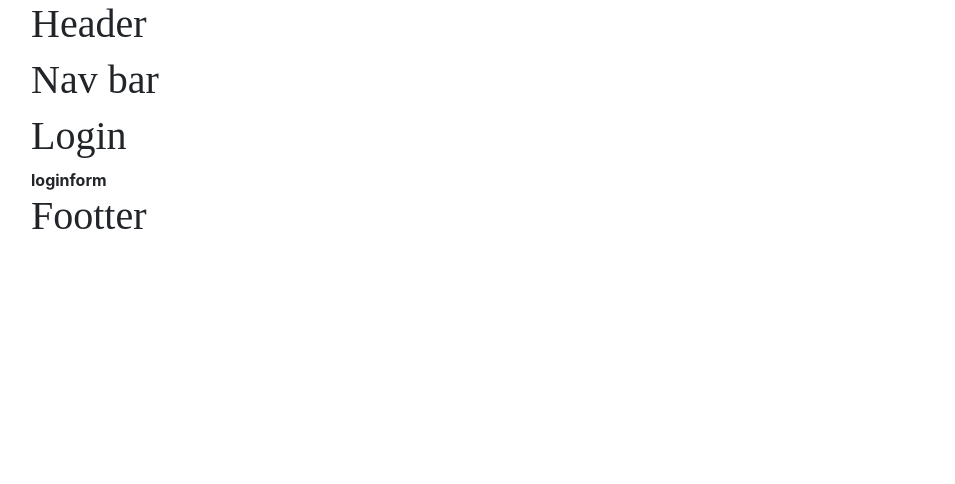
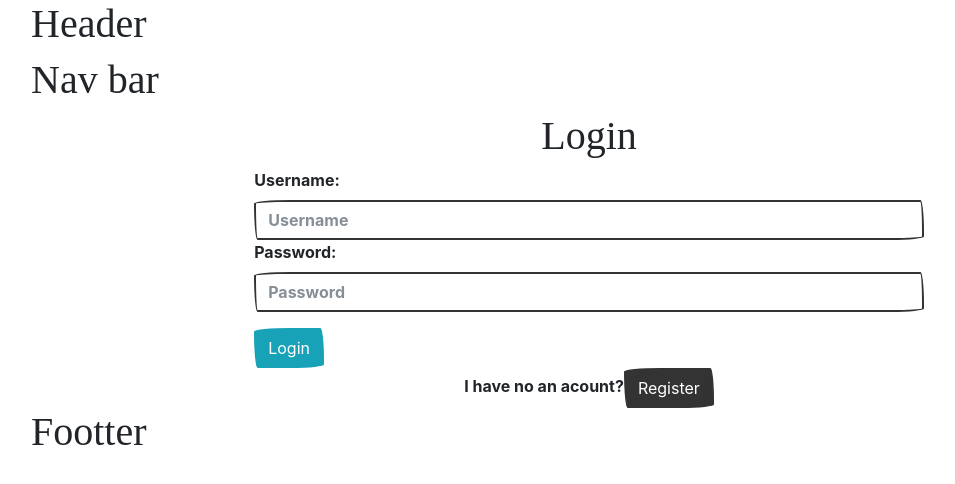
Before and after one commit to tienthienngt1/project-reactjs1, a React (Create React App) app: page /login in a window 1280 px wide. Shown: the top 484 px of the page, without its empty margins (51-1006 px from the left). Built offline with nearby package versions, Linux system fonts and the light colour scheme; a web font is replaced by a local one.

Commit message:
finished form login and register

```diff
--- a/src/component/login/LoginForm.js
+++ b/src/component/login/LoginForm.js
@@ -1,9 +1,52 @@
-import React from 'react';
+import { useState } from "react"
+import { Form, Button } from "react-bootstrap";
+import { Link } from "react-router-dom";
 
 const LoginForm = () => {
+    //set state
+    const [form, setForm] = useState({
+        username: '' , password: ''
+    })
+    const {username, password} = form
+    //onchange
+    const onchangeForm = event => {
+        setForm({...form, [event.target.name]:event.target.value})
+    }
+    //onsubmit form
+    const onsubmitForm = event => {
+        event.preventDefault()
+    }
     return (
-        <div>
-            loginform
+        <div className='formHome'>
+            <Form onSubmit={onsubmitForm}>
+                <Form.Group>
+                    <Form.Label>Username:</Form.Label>
+                    <Form.Control
+                        onChange={onchangeForm}
+                        value={username}
+                        type="text"
+                        name="username"
+                        placeholder="Username"
+                        />
+                </Form.Group>
+                <Form.Group>
+                    <Form.Label>Password:</Form.Label>
+                    <Form.Control
+                        onChange={onchangeForm}
+                        value={password}
+                        type="text"
+                        name="password"
+                        placeholder="Password"
+                    />
+                </Form.Group>
+                <Button type="submit" variant="info" className="mt-3">Login</Button>
+            </Form>
+            <center>
+                I have no an acount?
+                <Link to="register">
+                    <Button variant="primary">Register</Button>
+                </Link>
+            </center>
         </div>
     );
 };
--- a/src/component/register/RegisterForm.js
+++ b/src/component/register/RegisterForm.js
@@ -1,10 +1,63 @@
-import React from 'react';
+import { useState } from "react"
+import { Form, Button } from "react-bootstrap"
+import { Link } from "react-router-dom"
 
 const RegisterForm = () => {
+    //set state
+    const [form, setForm] = useState({
+        username:'' , password: '' , confirmPassword:''
+    })
+    const {username, password, confirmPassword} = form
+    //set value into state
+    const onchangeForm = event => {
+        setForm({...form, [event.target.name]: event.target.value})
+    }
+    //onsubmit form
+    const onsubmitForm = event => {
+        event.preventDefault()
+    }
     return (
-        <div>
-            register form
-        </div>
+        <>
+            <Form onSubmit={onsubmitForm}>
+                <Form.Group>
+                    <Form.Label>Username:</Form.Label>
+                    <Form.Control
+                        value={username}
+                        onChange={onchangeForm}
+                        type="text"
+                        name="username"
+                        placeholder="Username"
+                        />
+                </Form.Group>
+                <Form.Group>
+                    <Form.Label>Password:</Form.Label>
+                    <Form.Control
+                        value={password}
+                        onChange={onchangeForm}
+                        type="text"
+                        name="password"
+                        placeholder="Password"
+                        />
+                </Form.Group>
+                <Form.Group>
+                    <Form.Label>Confirm Password:</Form.Label>
+                    <Form.Control
+                        value={confirmPassword}
+                        onChange={onchangeForm}
+                        type="text"
+                        name="confirmPassword"
+                        placeholder="Confirm Password"
+                    />
+                </Form.Group>
+                <Button type="submit" variant="info" className="mt-3">Register</Button>
+            </Form>
+            <center>
+                I have an acount?
+                <Link to="login">
+                    <Button variant="primary">Login</Button>
+                </Link>
+            </center>
+        </>
     );
 };
 
--- a/src/pages/layouts/index.js
+++ b/src/pages/layouts/index.js
@@ -1,6 +1,7 @@
 import LayoutFooter from "./layoutFooter";
 import LayoutHeader from "./layoutHeader";
 import LayoutNavbar from "./layoutNavbar";
+import './layoutCss.css'
 
 function Layout ({component: Component, ...rest}){
     return (
--- /dev/null
+++ b/src/pages/layouts/layoutCss.css
@@ -0,0 +1,4 @@
+.formHome{
+    width: 60%;
+    margin: auto;
+}
--- a/src/pages/login/index.js
+++ b/src/pages/login/index.js
@@ -4,7 +4,9 @@ import LoginForm from '../../component/login/LoginForm';
 const Login = () => {
     return (
         <div>
-            <h1>Login</h1>
+            <center>
+                <h1>Login</h1>
+            </center>
             <LoginForm />
         </div>
     );
--- a/src/pages/register/index.js
+++ b/src/pages/register/index.js
@@ -2,8 +2,10 @@ import RegisterForm from "../../component/register/RegisterForm";
 
 const Register = () => {
     return (
-        <div>
-            <h1>Register</h1>
+        <div className='formHome'>
+            <center>
+                <h1>Register</h1>
+            </center>
             <RegisterForm />
         </div>
     );
--- a/src/routes/index.js
+++ b/src/routes/index.js
@@ -4,8 +4,8 @@ import Auth from './Auth'
 const Routes = () => {
     return (
         <>
-            {Auth.map((auth) => (
-                <Route  exact={auth.exact} path={auth.path} render={auth.render}/>
+            {Auth.map((auth, key) => (
+                <Route key={key} exact={auth.exact} path={auth.path} render={auth.render}/>
             ))}
         </>
     );
```
